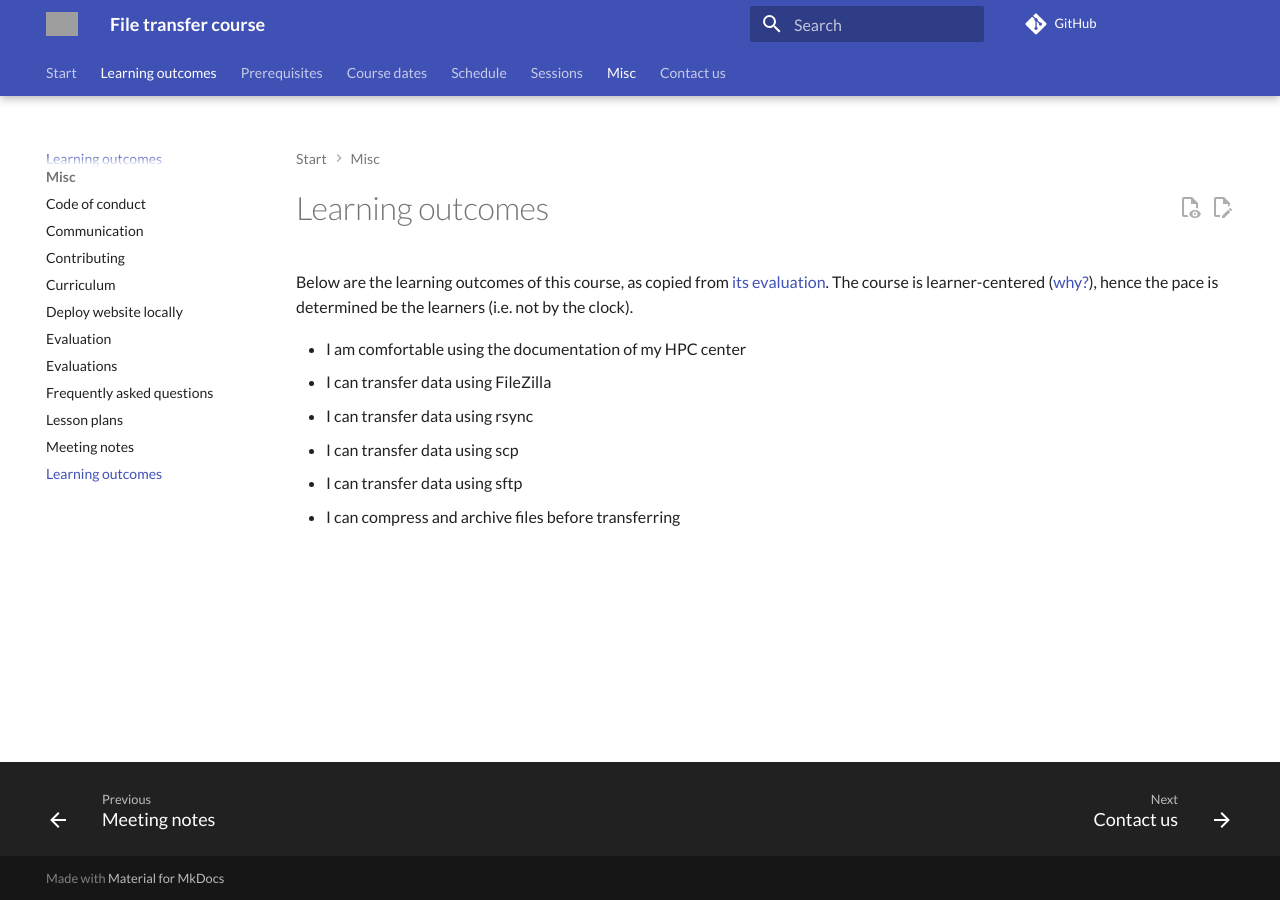
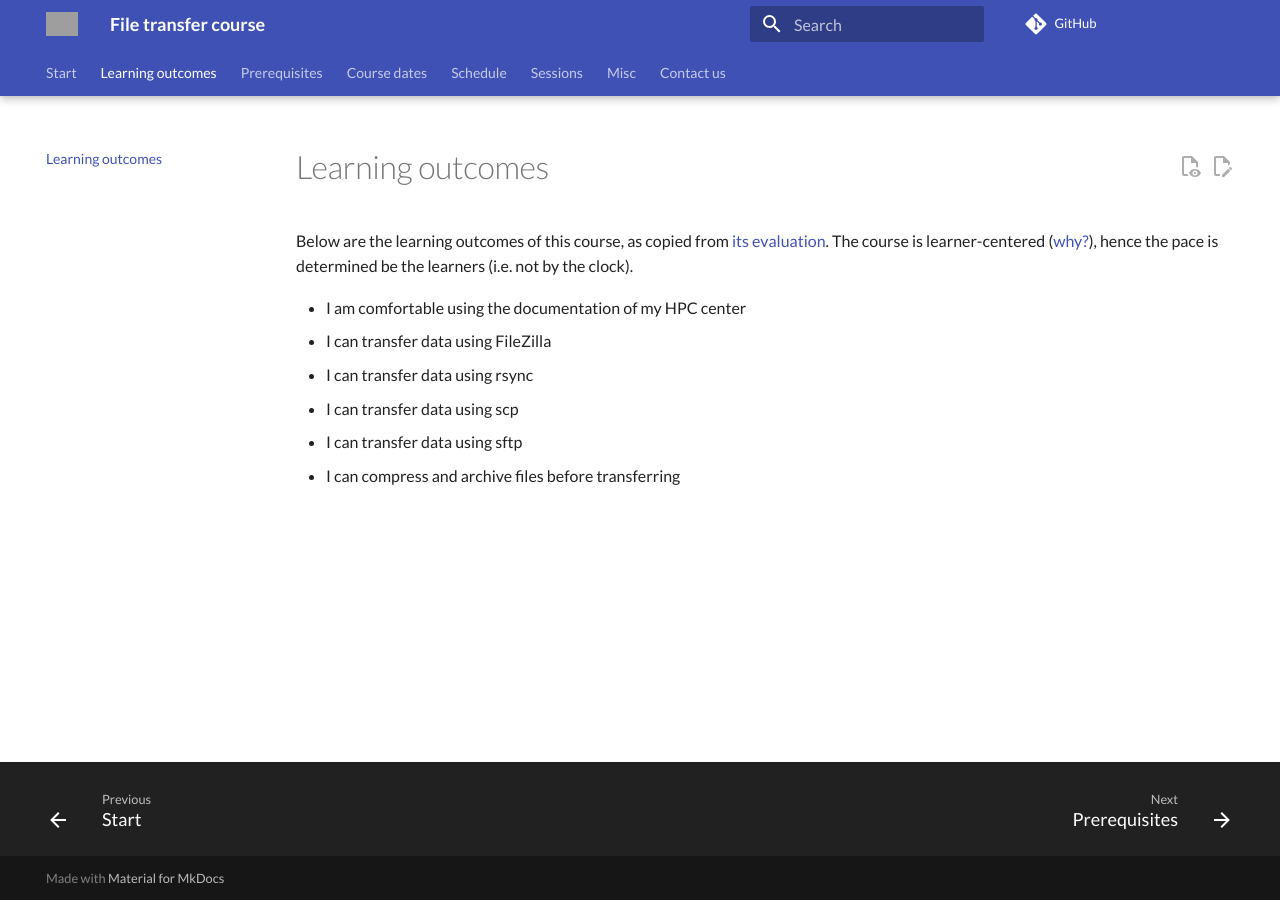
Before and after one commit to UPPMAX/naiss_file_transfer_course, an MkDocs documentation site: the page built from docs/learning_outcomes.md, in a window 1280 px wide. Built offline with MkDocs 1.6.1 and Material for MkDocs 9.7.7, drawn with Linux system fonts in a browser that asks for light colours; comment, search, counter and statistics services are not loaded; grey boxes are pictures that could not be loaded.

Commit message:
LOs is a main menu item

```diff
--- a/mkdocs.yml
+++ b/mkdocs.yml
@@ -26,7 +26,6 @@
     - Frequently asked questions: faq/README.md
     - Lesson plans: lesson_plans/README.md
     - Meeting notes: meeting_notes/README.md
-    - Learning outcomes: learning_outcomes.md
   - Contact us: contact_us.md
 
 theme:
```
